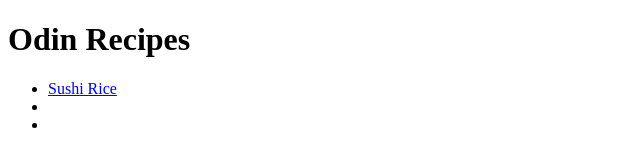
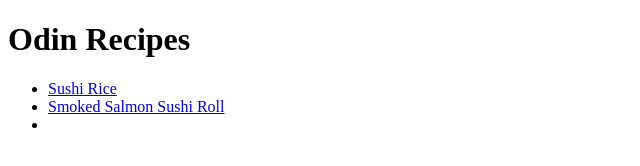
Before and after one commit to yugotofakup/odin-recipes, a plain HTML site: page index.html in a window 1280 px wide. Shown: the whole page, without its empty margins (0-640 px from the left). Drawn offline with Linux system fonts and the light colour scheme.

Commit message:
adding tag <a> to index.html file

```diff
--- a/index.html
+++ b/index.html
@@ -7,8 +7,9 @@
 </head>
 <body>
     <h1>Odin Recipes</h1>
-    <ul><li><a href="recipes/sushirice.html" target="_blank">Sushi Rice</a></li>
-        <li></li>
+    <ul>
+        <li><a href="recipes/sushirice.html" target="_blank">Sushi Rice</a></li>
+        <li><a href="recipes/smokedsalmonsushiroll.html" target="_blank">Smoked Salmon Sushi Roll</a></li>
         <li></li>
     </ul>
 
```
